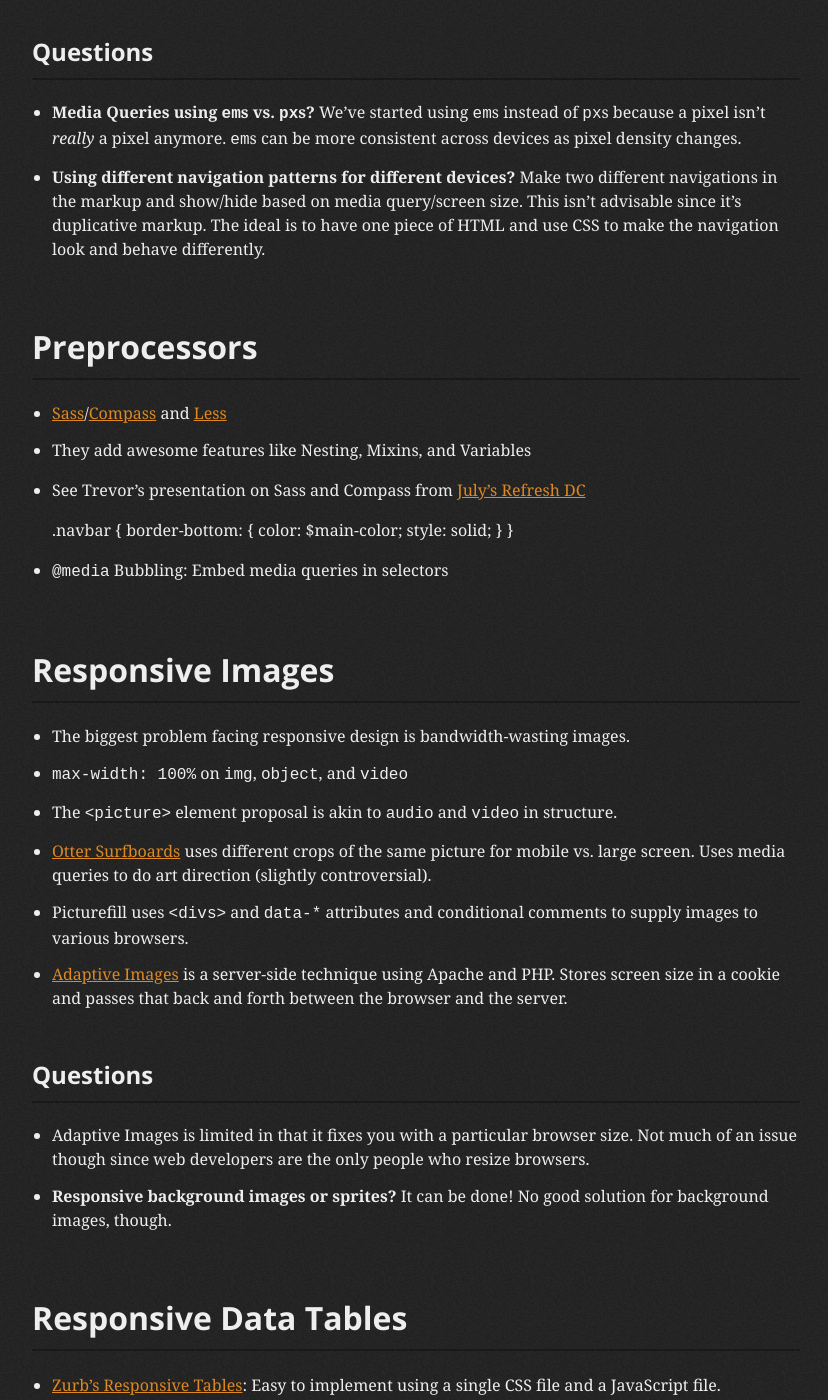
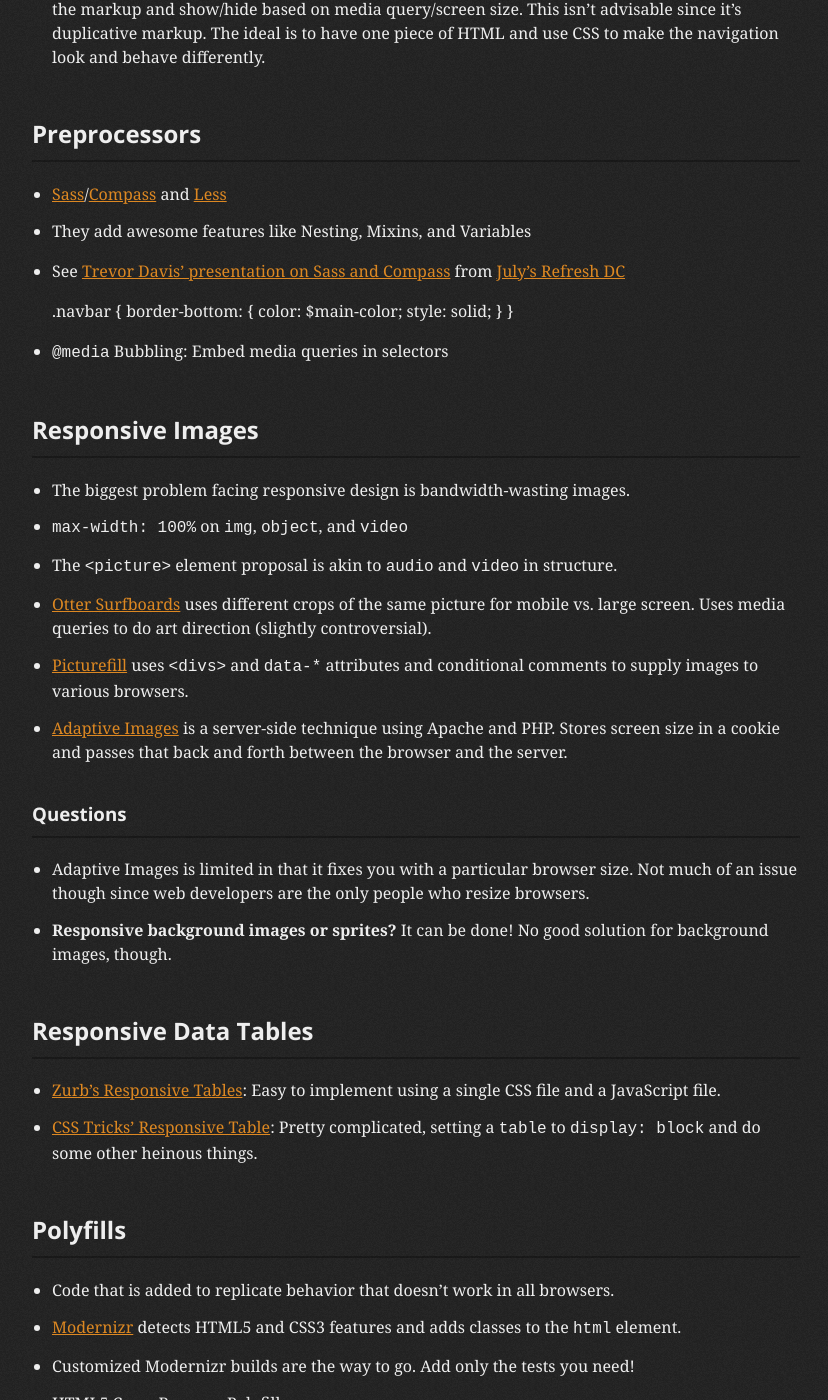
Before and after one commit to jgarber623/sketchnotes.sixtwothree.org, a Jekyll site: the page built from _posts/2013-01-17-responsive-design-for-the-real-world.md, in a window 1280 px wide and 1400 px high, scrolled down 1888 px. Shown: the whole window, without its empty margins (224-1052 px from the left). Built offline with Jekyll 4.4.1, drawn with Linux system fonts in a browser that asks for light colours.

Commit message:
Cleaning up notes from Clarissa's presentation.

```diff
--- a/_posts/2013-01-17-responsive-design-for-the-real-world.md
+++ b/_posts/2013-01-17-responsive-design-for-the-real-world.md
@@ -7,59 +7,59 @@ categories: refreshdc
 
 Presented by [Clarrisa Peterson](http://www.clarissapeterson.com/).
 
-# Frameworks
+## Frameworks
 
-## Foundation
+### Foundation
 
 - [Foundation](http://foundation.zurb.com): made by Zurb
 - Responsive grids are based on flexible columns. Foundation is based on a 12-column grid.
 - [ZURB Soapbox](http://www.zurb.com/soapbox): example site based on Foundation
 - Inculdes class names that can be used to show or hide content for particular media queries (e.g. show-for-xlarge, show-for-portrait).
 
-## Prototyping
+### Prototyping
 
 - Designer/Developer virtuous cycle/feedback loop is key to the responsive design workflow. Prototyping in the browser serves as a moving wireframe. Frameworks make prototyping really easy.
 - Make sure all clients/stakeholders understand what's happening in a responsive design.
 
-## Other Frameworks
+### Other Frameworks
 
 - [Bootstrap](http://twitter.github.com/bootstrap): made by Twitter
 - [Skeleton](http://getskeleton.com)
 - [320 and Up](http://stuffandnonsense.co.uk/projects/320andup): Andy Clarke's "small-screen first" framework
 - [HTML5 Boilerplate](http://html5boilerplate.com)
 
-## Questions
+### Questions
 
 - **Should the UX Designer learn the framework to build their own prototypes?** Sure! For most frameworks, a basic understanding of HTML is all that's necessary.
 - **Is hiding elements in a responsive design a good idea for a production site?** Frameworks are great for prototyping, but include too much for production sites.
 
 
-# Navigation Patterns
+## Navigation Patterns
 
 - Brad Frost's [Responsive Patterns](http://bradfrost.github.com/this-is-responsive/patterns.html)
 - Example: [Gravitate](http://www.gravitatedesign.com)
 - Example: [Temple University](http://www.temple.edu): On mobile, all you can see is navigation
 
-## Toggle Navigation
+### Toggle Navigation
 
 - Example: [Starbucks](http://starbucks.com): Ye olde Hamburger Icon
 - Toggle `max-height` between 0 and some value to show/hide navigation by swapping `class` names.
 
-## Left Nav Flyout
+### Left Nav Flyout
 
 - Example: [Emeril's Restaurants](http://www.emerilsrestaurants.com): this is Ye Olde Hamburger and Basements example.
 
-## Questions
+### Questions
 
 - **Media Queries using `em`s vs. `px`s?** We've started using `em`s instead of `px`s because a pixel isn't *really* a pixel anymore. `em`s can be more consistent across devices as pixel density changes.
 - **Using different navigation patterns for different devices?** Make two different navigations in the markup and show/hide based on media query/screen size. This isn't advisable since it's duplicative markup. The ideal is to have one piece of HTML and use CSS to make the navigation look and behave differently.
 
 
-# Preprocessors
+## Preprocessors
 
 - [Sass](http://sass-lang.com)/[Compass](http://compass-style.org) and [Less](http://lesscss.org)
 - They add awesome features like Nesting, Mixins, and Variables
-- See Trevor's presentation on Sass and Compass from [July's Refresh DC](http://refreshdc-july2012.eventbrite.com)
+- See [Trevor Davis' presentation on Sass and Compass](https://speakerdeck.com/trevor_davis/sass-and-compass-never-write-regular-css-again) from [July's Refresh DC](http://refreshdc-july2012.eventbrite.com)
 
 	.navbar {
 		border-bottom: {
@@ -71,28 +71,28 @@ Presented by [Clarrisa Peterson](http://www.clarissapeterson.com/).
 - `@media` Bubbling: Embed media queries in selectors
 
 
-# Responsive Images
+## Responsive Images
 
 - The biggest problem facing responsive design is bandwidth-wasting images.
 - `max-width: 100%` on `img`, `object`, and `video`
 - The `<picture>` element proposal is akin to `audio` and `video` in structure.
 - [Otter Surfboards](http://www.ottersurfboards.co.uk) uses different crops of the same picture for mobile vs. large screen. Uses media queries to do art direction (slightly controversial).
-- Picturefill uses `<divs>` and `data-*` attributes and conditional comments to supply images to various browsers.
+- [Picturefill](https://github.com/scottjehl/picturefill) uses `<divs>` and `data-*` attributes and conditional comments to supply images to various browsers.
 - [Adaptive Images](http://adaptive-images.com) is a server-side technique using Apache and PHP. Stores screen size in a cookie and passes that back and forth between the browser and the server.
 
-## Questions
+### Questions
 
 - Adaptive Images is limited in that it fixes you with a particular browser size. Not much of an issue though since web developers are the only people who resize browsers.
 - **Responsive background images or sprites?** It can be done! No good solution for background images, though.
 
 
-# Responsive Data Tables
+## Responsive Data Tables
 
 - [Zurb's Responsive Tables](http://www.zurb.com/playground/responsive-tables): Easy to implement using a single CSS file and a JavaScript file.
 - [CSS Tricks' Responsive Table](http://css-tricks.com/examples/ResponsiveTables/responsive.php): Pretty complicated, setting a `table` to `display: block` and do some other heinous things.
 
 
-# Polyfills
+## Polyfills
 
 - Code that is added to replicate behavior that doesn't work in all browsers.
 - [Modernizr](http://modernizr.com) detects HTML5 and CSS3 features and adds classes to the `html` element.
@@ -101,6 +101,6 @@ Presented by [Clarrisa Peterson](http://www.clarissapeterson.com/).
 - [Respond.js](https://github.com/scottjehl/Respond)
 
 
-# Questions
+## Questions
 
 - **If you were a browser maker, what would you do to make responsive technology better?** Support for older browsers is a real problem. Browser makers, Microsoft in particular, could do a better job of encouraging users to upgrade. Consistent support across browsers would be super helpful, too!
```
